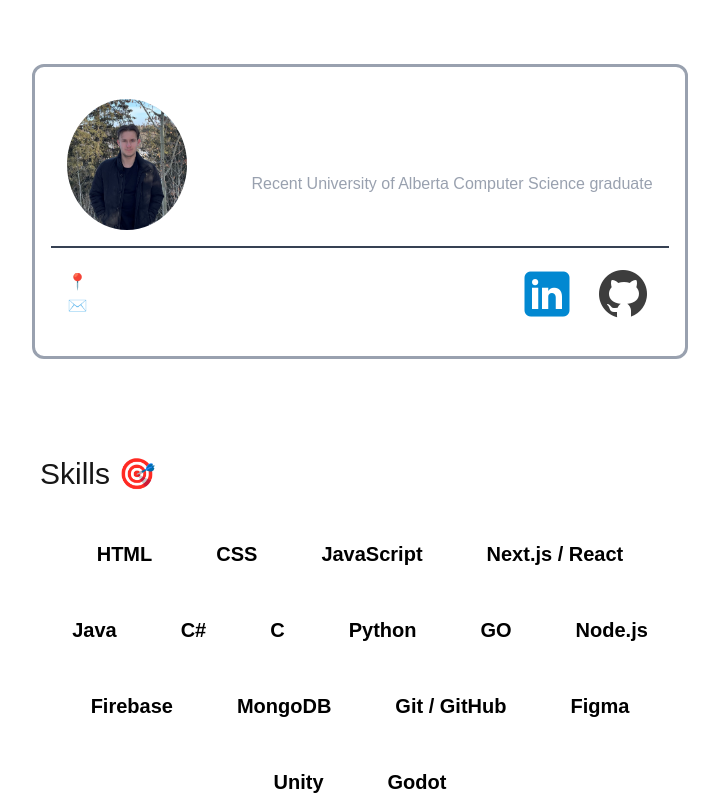
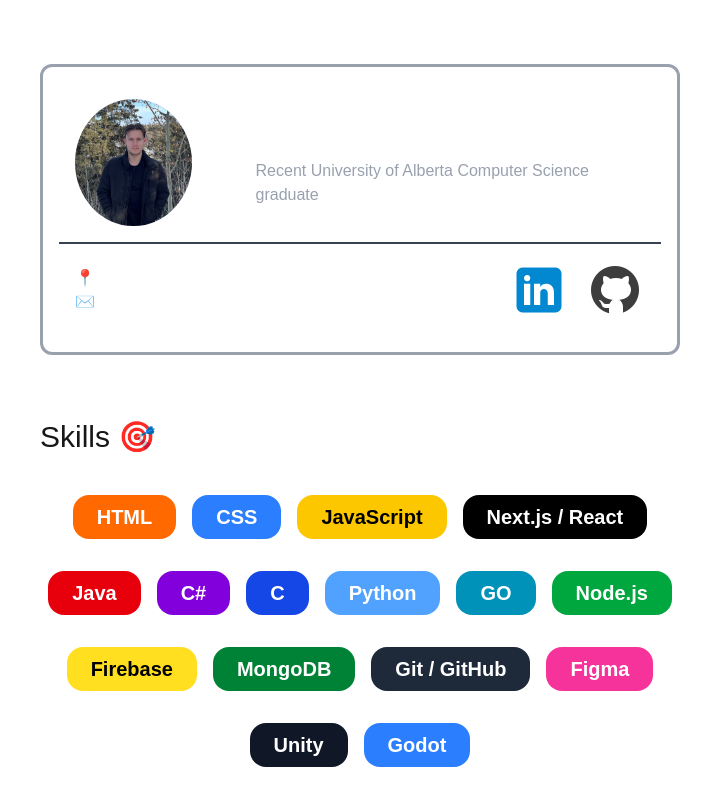
Before and after one commit to ItsMikeyy/PortfolioSite, a Next.js app: page / in a window 1280 px wide. Shown: the top 800 px of the page, without its empty margins (280-999 px from the left). Built offline with nearby package versions, Linux system fonts and the light colour scheme.

Commit message:
added color to skills

```diff
--- a/src/app/components/Hero.jsx
+++ b/src/app/components/Hero.jsx
@@ -2,9 +2,9 @@
 
 const Hero = () => {
     return(
-        <div className="flex justify-center my-8">
-            <div className="flex flex-col p-4 text-white justify-around border-3 border-gray-400 rounded-xl">
-                <div className="p-4 gap-16 flex flex-row items-center border-b-2 border-gray-700">
+        <div className="flex justify-center my-8 w-1/2">
+            <div className="flex flex-col p-4 text-white justify-around border-3 border-gray-400 rounded-xl w-full">
+                <div className="p-4 gap-16 flex flex-row items-center justify-center border-b-2 border-gray-700">
                     <div>
                         <Image
                             src="/headshot.jpg"
--- a/src/app/components/Skill.jsx
+++ b/src/app/components/Skill.jsx
@@ -1,7 +1,7 @@
 const Skill = (props) => {
     return (
-        <div className="bg-white rounded-2xl my-2">
-            <p className="text-xl text-black font-bold py-2 px-6">{props.skillName}</p>
+        <div key={props.name} className={`${props.bgColor} rounded-2xl my-2`}>
+            <p className={`text-xl ${props.textColor} font-bold py-2 px-6`}>{props.skillName}</p>
         </div>
     )
 }
--- a/src/app/components/Skills.jsx
+++ b/src/app/components/Skills.jsx
@@ -1,25 +1,31 @@
 import Skill from "./Skill"
 const Skills = () => {
+    const skills = [
+        { name: 'HTML', textColor: 'text-white', bgColor: 'bg-orange-500' },
+        { name: 'CSS', textColor: 'text-white', bgColor: 'bg-blue-500' },
+        { name: 'JavaScript', textColor: 'text-black', bgColor: 'bg-yellow-400' },
+        { name: 'Next.js / React', textColor: 'text-white', bgColor: 'bg-black' },
+        { name: 'Java', textColor: 'text-white', bgColor: 'bg-red-600' },
+        { name: 'C#', textColor: 'text-white', bgColor: 'bg-purple-700' },
+        { name: 'C', textColor: 'text-white', bgColor: 'bg-blue-700' },
+        { name: 'Python', textColor: 'text-white', bgColor: 'bg-blue-400' },
+        { name: 'GO', textColor: 'text-white', bgColor: 'bg-cyan-600' },
+        { name: 'Node.js', textColor: 'text-white', bgColor: 'bg-green-600' },
+        { name: 'Firebase', textColor: 'text-black', bgColor: 'bg-yellow-300' },
+        { name: 'MongoDB', textColor: 'text-white', bgColor: 'bg-green-700' },
+        { name: 'Git / GitHub', textColor: 'text-white', bgColor: 'bg-gray-800' },
+        { name: 'Figma', textColor: 'text-white', bgColor: 'bg-pink-500' },
+        { name: 'Unity', textColor: 'text-white', bgColor: 'bg-gray-900' },
+        { name: 'Godot', textColor: 'text-white', bgColor: 'bg-blue-500' },
+      ];
+
     return (
         <div className="w-1/2 flex flex-col gap-8">
             <p className="text-3xl ">Skills 🎯</p>
             <div className="w-full flex gap-4 flex-row flex-wrap justify-center" >
-                <Skill skillName="HTML" />
-                <Skill skillName="CSS" />
-                <Skill skillName="JavaScript" />
-                <Skill skillName="Next.js / React" />
-                <Skill skillName="Java" />
-                <Skill skillName="C#" />
-                <Skill skillName="C" />
-                <Skill skillName="Python" />
-                <Skill skillName="GO" />
-                <Skill skillName="Node.js" />
-                <Skill skillName="Firebase" />
-                <Skill skillName="MongoDB" />
-                <Skill skillName="Git / GitHub" />
-                <Skill skillName="Figma" />
-                <Skill skillName="Unity" />
-                <Skill skillName="Godot" />
+                {skills.map(({ name, textColor, bgColor }) => (
+                    <Skill key={name} skillName={name} textColor={textColor} bgColor={bgColor} />
+                ))}
             </div>
         </div>
     )
--- a/src/app/page.js
+++ b/src/app/page.js
@@ -7,7 +7,6 @@
     <div>
       <div className="flex flex-col gap-8 justify-center w-full items-center py-8">
         <Hero />
-        <hr className="bg-gray-400 text-gray-400"></hr>
         <Skills />
         <Experience />
         <Projects />
```
